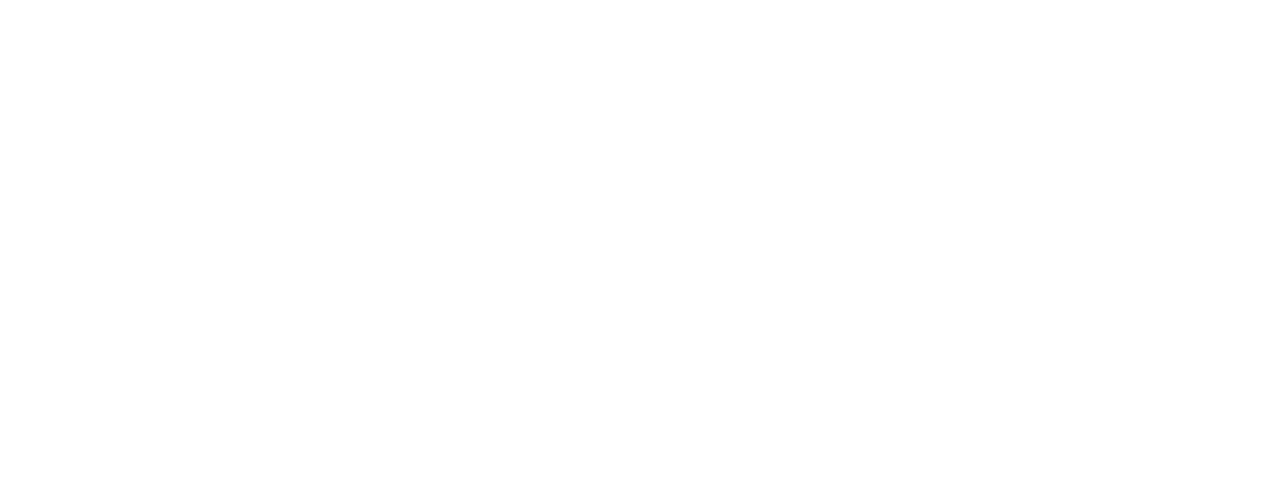
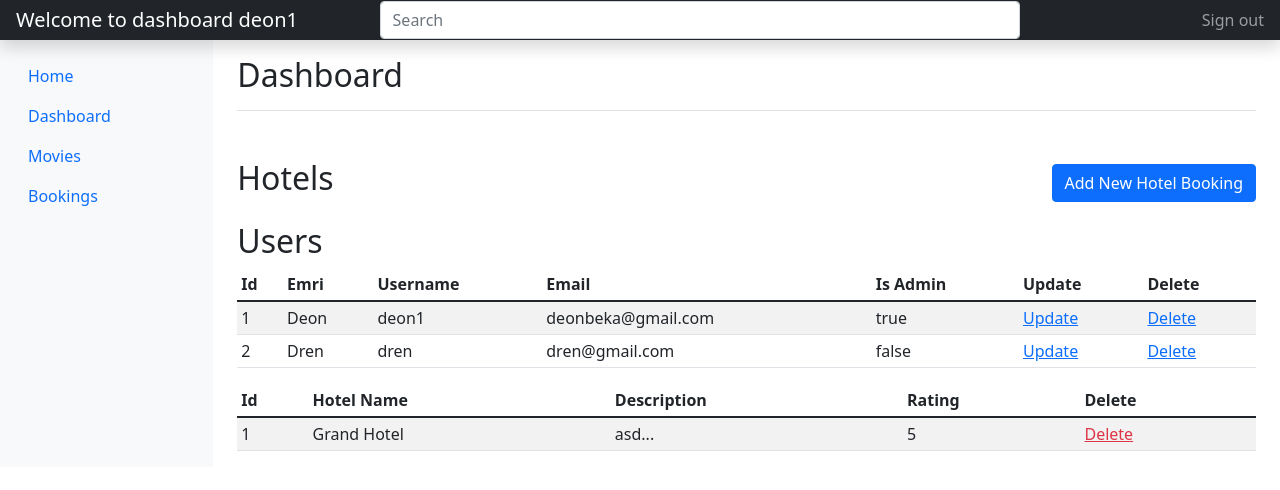
Before and after one commit to DeonBeka/PersonalProject-php, a PHP site: page /dashboard.php in a window 1280 px wide. Before the commit the part shown is empty. Shown: the top 490 px of the page. Run offline with PHP 8.4, Linux system fonts and the light colour scheme; a user stored in the database is signed in; data comes from the database, SQL or seed files in the repository; both versions use the stored data as it was after the commit.

Commit message:
2nd Update

```diff
--- a/dashboard.php
+++ b/dashboard.php
@@ -0,0 +1,286 @@
+<?php
+/*Creating a session  based on a session identifier, passed via a GET or POST request.
+  We will include config.php for connection with database.
+  We will fetch all datas from users in database and show them.
+  If a user is admin, he can update or delete a user data.
+  */
+	  session_start();
+
+    include_once('database/config.php');
+
+    if (empty($_SESSION['username'])) {
+          header("Location: login.php");
+    }
+
+    // Fetch users
+    $sql = "SELECT * FROM users";
+    $selectUsers = $conn->prepare($sql);
+    $selectUsers->execute();
+    $users_data = $selectUsers->fetchAll();
+
+    // Fetch movies
+    $sql_hotels = "SELECT * FROM hotels";
+    $selectHotels = $conn->prepare($sql_hotels);
+
+    try {
+        // Try to run the query
+        $selectHotels->execute();
+        $hotels_data = $selectHotels->fetchAll(PDO::FETCH_ASSOC);
+    } catch (PDOException $e) {
+        // Set empty array if error
+        $hotels_data = [];
+    }
+
+
+ ?>
+
+ <!DOCTYPE html>
+ <html>
+ <head>
+ 	<title>Dashboard</title>
+ 	<link href="https://cdn.jsdelivr.net/npm/bootstrap@5.1.3/dist/css/bootstrap.min.css" rel="stylesheet" integrity="sha384-1BmE4kWBq78iYhFldvKuhfTAU6auU8tT94WrHftjDbrCEXSU1oBoqyl2QvZ6jIW3" crossorigin="anonymous">
+ 	 <meta name="viewport" content="width=device-width, initial-scale=1">
+    <meta name="description" content="">
+    <meta name="author" content="Mark Otto, Jacob Thornton, and Bootstrap contributors">
+    <meta name="generator" content="Hugo 0.88.1">
+  	<link rel="apple-touch-icon" href="/docs/5.1/assets/img/favicons/apple-touch-icon.png" sizes="180x180">
+	<link rel="icon" href="/docs/5.1/assets/img/favicons/favicon-32x32.png" sizes="32x32" type="image/png">
+	<link rel="icon" href="/docs/5.1/assets/img/favicons/favicon-16x16.png" sizes="16x16" type="image/png">
+	<link rel="manifest" href="/docs/5.1/assets/img/favicons/manifest.json">
+	<link rel="mask-icon" href="/docs/5.1/assets/img/favicons/safari-pinned-tab.svg" color="#7952b3">
+	<link rel="icon" href="/docs/5.1/assets/img/favicons/favicon.ico">
+	<meta name="theme-color" content="#7952b3">
+ </head>
+ <body>
+
+
+ <header class="navbar navbar-dark sticky-top bg-dark flex-md-nowrap p-0 shadow">
+  <a class="navbar-brand col-md-3 col-lg-2 me-0 px-3" href="#"><?php echo "Welcome to dashboard ".$_SESSION['username']; ?></a>
+  <button class="navbar-toggler position-absolute d-md-none collapsed" type="button" data-bs-toggle="collapse" data-bs-target="#sidebarMenu" aria-controls="sidebarMenu" aria-expanded="false" aria-label="Toggle navigation">
+    <span class="navbar-toggler-icon"></span>
+  </button>
+  <input class="form-control form-control-dark w-50" type="text" placeholder="Search" aria-label="Search">
+  <div class="navbar-nav">
+    <div class="nav-item text-nowrap">
+      <a class="nav-link px-3" href="logout.php">Sign out</a>
+    </div>
+  </div>
+</header>
+
+<div class="container-fluid">
+  <div class="row">
+    <nav id="sidebarMenu" class="col-md-3 col-lg-2 d-md-block bg-light sidebar collapse">
+      <div class="position-sticky pt-3">
+        <ul class="nav flex-column">
+           <?php if ($_SESSION['is_admin'] == 'true') { ?>
+            <li class="nav-item">
+              <a class="nav-link" href="home.php">
+                <span data-feather="file"></span>
+                Home
+              </a>
+            </li>
+          <li class="nav-item">
+            <a class="nav-link active" aria-current="page" href="dashboard.php">
+              <span data-feather="home"></span>
+              Dashboard
+            </a>
+          </li>
+          <li class="nav-item">
+            <a class="nav-link" href="list_movies.php">
+              <span data-feather="file"></span>
+              Movies
+            </a>
+          </li>
+          <li class="nav-item">
+            <a class="nav-link" href="bookings.php">
+              <span ></span>
+              Bookings
+            </a>
+          </li>
+        </ul>
+        <?php }else {?>
+          <li class="nav-item">
+              <a class="nav-link" href="home.php">
+
+                Home
+              </a>
+            </li>
+          <li class="nav-item">
+          <a class="nav-link" href="bookings.php">
+            <span ></span>
+            Bookings
+          </a>
+        </li>
+        </ul>
+      <?php
+      } ?>
+
+
+      </div>
+    </nav>
+
+    <main class="col-md-9 ms-sm-auto col-lg-10 px-md-4">
+      <div class="d-flex justify-content-between flex-wrap flex-md-nowrap align-items-center pt-3 pb-2 mb-3 border-bottom">
+        <h1 class="h2">Dashboard</h1>
+      </div>
+
+      <!-- Display success message if exists -->
+      <?php if(isset($_SESSION['success_message'])): ?>
+        <div class="alert alert-success alert-dismissible fade show" role="alert">
+          <?php echo $_SESSION['success_message']; ?>
+          <button type="button" class="btn-close" data-bs-dismiss="alert" aria-label="Close"></button>
+        </div>
+        <?php unset($_SESSION['success_message']); ?>
+      <?php endif; ?>
+
+      <!-- Display error message if exists -->
+      <?php if(isset($_SESSION['error_message'])): ?>
+        <div class="alert alert-danger alert-dismissible fade show" role="alert">
+          <?php echo $_SESSION['error_message']; ?>
+          <button type="button" class="btn-close" data-bs-dismiss="alert" aria-label="Close"></button>
+        </div>
+        <?php unset($_SESSION['error_message']); ?>
+      <?php endif; ?>
+
+    <?php if ($_SESSION['is_admin'] == 'true') { ?>
+
+      <div class="d-flex justify-content-between align-items-center mt-5 mb-3">
+          <h2>Hotels</h2>
+          <button type="button" class="btn btn-primary" data-bs-toggle="modal" data-bs-target="#addMovieModal">
+            Add New Hotel Booking
+          </button>
+      </div>
+
+
+
+      <h2>Users</h2>
+      <div class="table-responsive">
+        <table class="table table-striped table-sm">
+          <thead>
+            <tr>
+              <th scope="col">Id</th>
+              <th scope="col">Emri</th>
+              <th scope="col">Username</th>
+              <th scope="col">Email</th>
+              <th scope="col">Is Admin</th>
+              <th scope="col">Update</th>
+              <th scope="col">Delete</th>
+            </tr>
+          </thead>
+          <tbody>
+            <?php foreach ($users_data as $user_data) { ?>
+
+               <tr>
+                <td><?php echo $user_data['id']; ?></td>
+                <td><?php echo $user_data['emri']; ?></td>
+                <td><?php echo $user_data['username']; ?></td>
+                <td><?php echo $user_data['email']; ?></td>
+                <td><?php echo $user_data['is_admin']; ?></td>
+                <!-- If we want to update a user we need to link into editUsers.php -->
+                <td><a href="editUsers.php?id=<?= $user_data['id'];?>">Update</a></td>
+                  <!-- If we want to delete a user we need to link into deleteUsers.php -->
+                <td><a href="deleteUsers.php?id=<?= $user_data['id'];?>">Delete</a></td>
+              </tr>
+
+
+
+           <?php  } ?>
+
+
+          </tbody>
+        </table>
+      </div>
+     <?php  } else {
+
+    } ?>
+
+
+      <div class="table-responsive">
+        <table class="table table-striped table-sm">
+          <thead>
+            <tr>
+              <th scope="col">Id</th>
+              <th scope="col">Hotel Name</th>
+              <th scope="col">Description</th>
+              <th scope="col">Rating</th>
+              <th scope="col">Delete</th>
+            </tr>
+          </thead>
+          <tbody>
+            <?php if ($_SESSION['is_admin'] == 'true') {
+                  // Debug: Print the movies data as JSON for debugging
+                  echo "<!-- Debug: " . json_encode($hotels_data) . " -->";
+
+                  // Loop through each movie
+                  if (count($hotels_data) > 0) {
+                      foreach ($hotels_data as $hotel) { ?>
+                         <tr>
+                          <td><?php echo $hotel['id']; ?></td>
+                          <td><?php echo $hotel['hotel_name']; ?></td>
+                          <td><?php echo substr($hotel['hotel_desc'], 0, 50) . '...'; ?></td>
+                          <td><?php echo $hotel['hotel_rating']; ?></td>
+                          <td><a href="delete_movie.php?id=<?= $hotel['id'];?>" class="text-danger" onclick="return confirm('Are you sure you want to delete this hotel booking?');">Delete</a></td>
+                        </tr>
+                  <?php }
+                  } else { ?>
+                      <tr>
+                          <td colspan="6" class="text-center">No hotels found</td>
+                      </tr>
+                  <?php }
+            } else { ?>
+                <tr>
+                    <td colspan="6" class="text-center">You must be an admin to view hotels</td>
+                </tr>
+            <?php } ?>
+          </tbody>
+        </table>
+      </div>
+    </main>
+  </div>
+</div>
+
+  <!-- Add Movie Modal -->
+  <div class="modal fade" id="addMovieModal" tabindex="-1" aria-labelledby="addMovieModalLabel" aria-hidden="true">
+    <div class="modal-dialog">
+      <div class="modal-content">
+        <div class="modal-header">
+          <h5 class="modal-title" id="addMovieModalLabel">Add New Hotel</h5>
+          <button type="button" class="btn-close" data-bs-dismiss="modal" aria-label="Close"></button>
+        </div>
+        <div class="modal-body">
+          <form action="addhotel.php" method="post">
+            <div class="mb-3">
+              <label for="hotel_name" class="form-label">Hotel Name</label>
+              <input type="text" class="form-control" id="hotel_name" name="hotel_name" required>
+            </div>
+            <div class="mb-3">
+              <label for="hotel_desc" class="form-label">Hotel Description</label>
+              <textarea class="form-control" id="hotel_desc" name="hotel_desc" rows="3" required></textarea>
+            </div>
+            <div class="mb-3">
+              <label for="hotel_rating" class="form-label">Rating (1-5 Stars)</label>
+              <input type="number" class="form-control" id="hotel_rating" name="hotel_rating" min="1" max="5" required>
+            </div>
+            <div class="mb-3">
+              <label for="hotel_image" class="form-label">Image Filename</label>
+              <input type="text" class="form-control" id="hotel_image" name="hotel_image" placeholder="example.jpg" required>
+            </div>
+            <div class="modal-footer">
+              <button type="button" class="btn btn-secondary" data-bs-dismiss="modal">Close</button>
+              <button type="submit" class="btn btn-primary" name="submit">Add Hotel Booking</button>
+            </div>
+          </form>
+        </div>
+      </div>
+    </div>
+  </div>
+
+	<script src="https://cdn.jsdelivr.net/npm/bootstrap@5.1.3/dist/js/bootstrap.bundle.min.js" integrity="sha384-ka7Sk0Gln4gmtz2MlQnikT1wXgYsOg+OMhuP+IlRH9sENBO0LRn5q+8nbTov4+1p" crossorigin="anonymous"></script>
+
+      <script src="https://cdn.jsdelivr.net/npm/feather-icons@4.28.0/dist/feather.min.js" integrity="sha384-uO3SXW5IuS1ZpFPKugNNWqTZRRglnUJK6UAZ/gxOX80nxEkN9NcGZTftn6RzhGWE" crossorigin="anonymous"></script><script src="https://cdn.jsdelivr.net/npm/chart.js@2.9.4/dist/Chart.min.js" integrity="sha384-zNy6FEbO50N+Cg5wap8IKA4M/ZnLJgzc6w2NqACZaK0u0FXfOWRRJOnQtpZun8ha" crossorigin="anonymous"></script><script src="dashboard.js"></script>
+  </body>
+</html>
+
+
+ </body>
+ </html>
--- a/loginLogic.php
+++ b/loginLogic.php
@@ -48,7 +48,7 @@
                     if ($_SESSION['is_admin'] == 'true'){
                         header('Location: dashboard.php');
                     }
-                     if ($_SESSION['is_admin'] == 'NULL'){
+                     if ($_SESSION['is_admin'] == 'false'){
                         header('Location: index.php');
                     }
 
--- a/registerLogic.php
+++ b/registerLogic.php
@@ -21,6 +21,7 @@
 
 		$tempConfirm = $_POST['confirm_password'];
 		$confirm_password = password_hash($tempConfirm, PASSWORD_DEFAULT);
+		$is_admin = "false";
 
 
 		if(empty($emri) || empty($username) || empty($email) || empty($password) || empty($confirm_password))
@@ -40,6 +41,7 @@
 			$insertSql->bindParam(':email', $email);
 			$insertSql->bindParam(':password', $password);
 			$insertSql->bindParam(':confirm_password', $confirm_password);
+			$insertSql->bindParam(':false', $is_admin);
 
 			$insertSql->execute();
 
```
Also changed, not shown: addhotel.php (added, +36 -0 lines), database/db.sql (+7 -0 lines), database/deondb.sql (+37 -3 lines), logout.php (added, +12 -0 lines), hotel_images/grandhotel.jpg (added).
